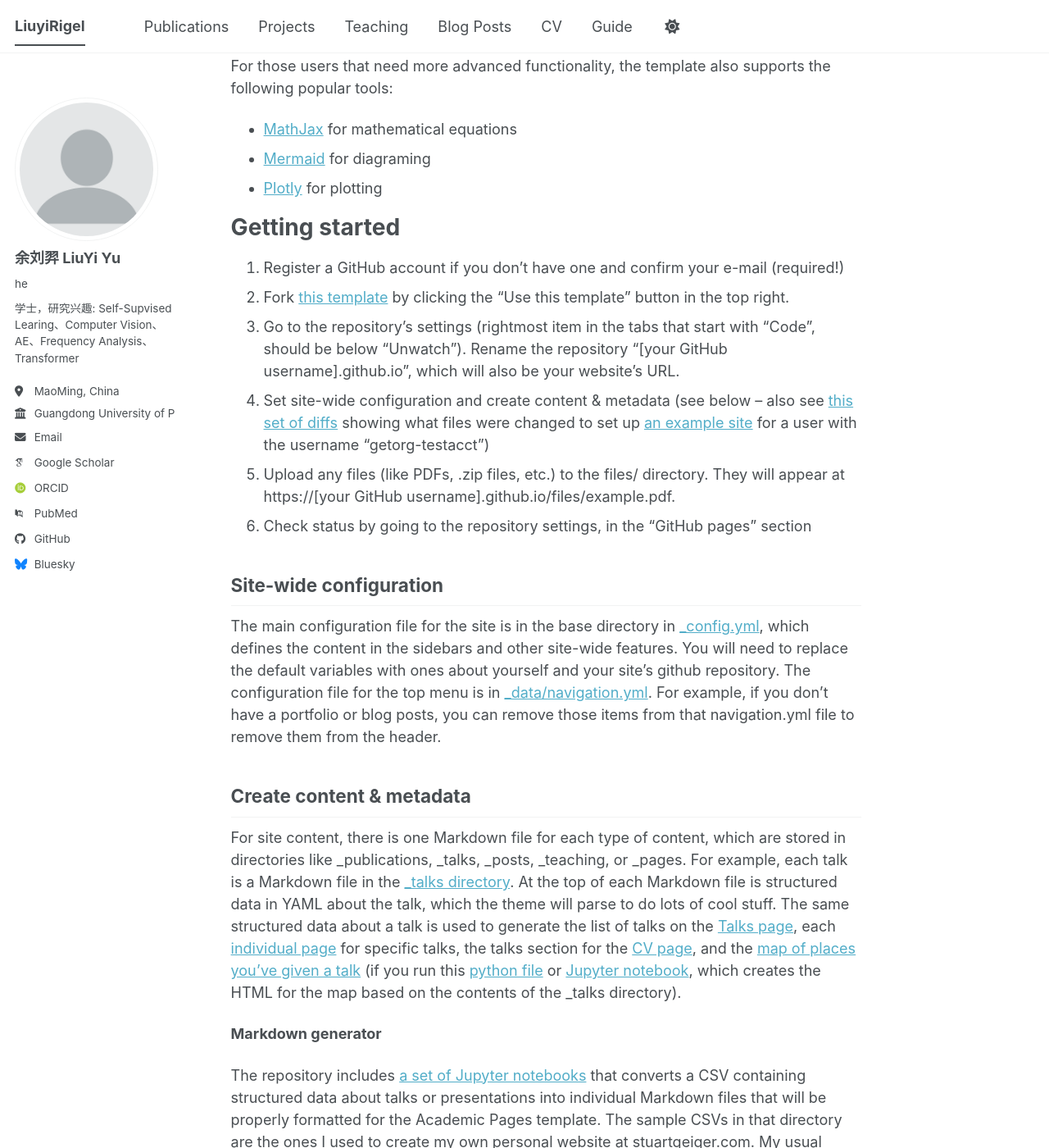
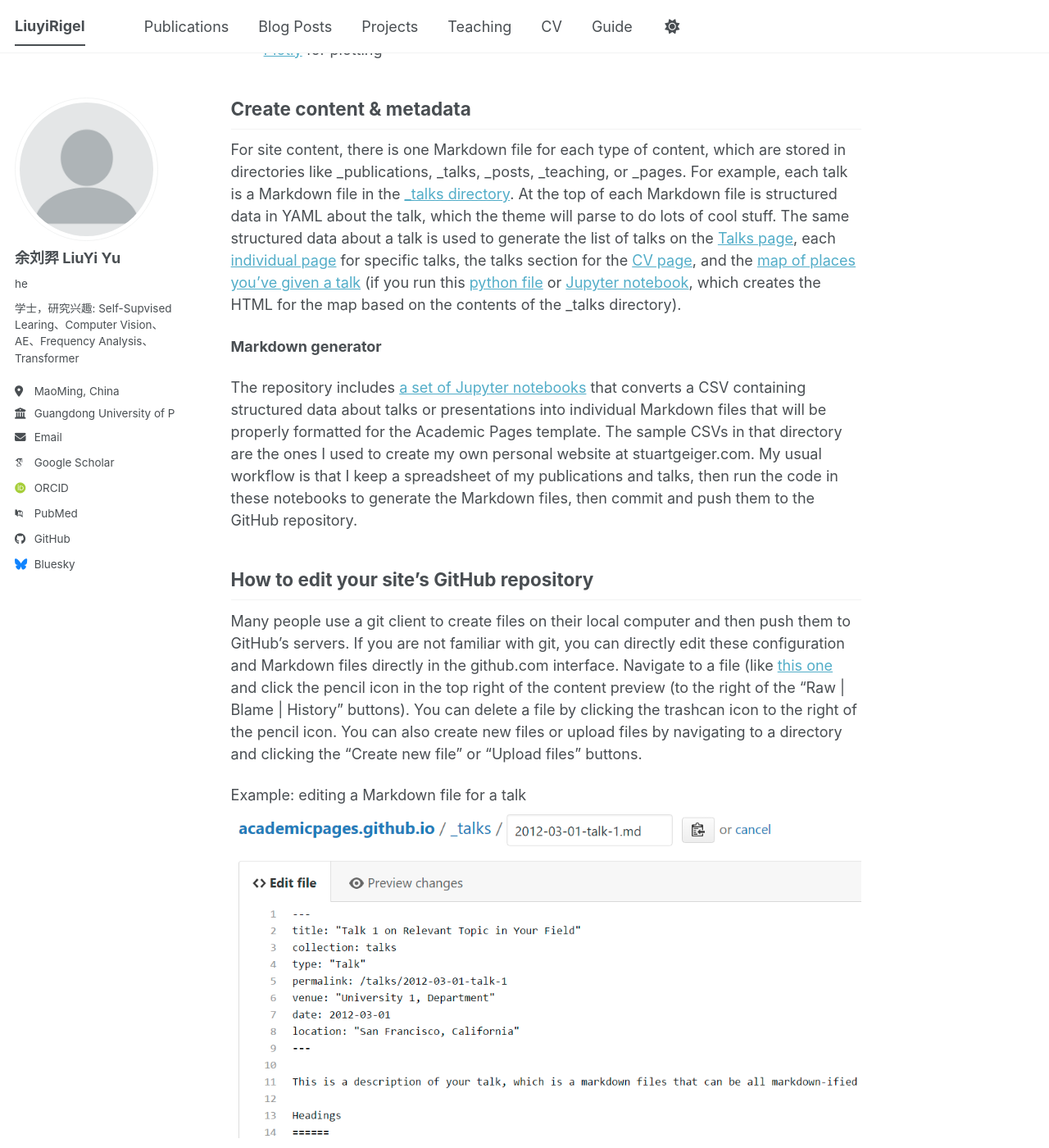
Before and after one commit to LiuyiRigel/LiuyiRigel.github.io, a Jekyll site: the page built from _pages/about.md, in a window 1280 px wide and 1400 px high, scrolled down 975 px. Shown: the whole window at 82% size. Built offline with Jekyll 4.4.1, drawn with Linux system fonts in a browser that asks for light colours; some web fonts are replaced; a script bundle is joined from its source files by our own code; library files that are not in the unit come from our copies; some of the changed text lies outside the part shown.

Commit message:
modified:   _data/navigation.yml 	modified:   _pages/about.md 	new file:   _posts/2026-03-25-blog-2.md 	modified:   _publications/2025-05-09-paper-title-number-1.md

```diff
--- a/_data/navigation.yml
+++ b/_data/navigation.yml
@@ -11,14 +11,14 @@
   - title: "Publications"
     url: /publications/
 
+  - title: "Blog Posts"
+    url: /year-archive/
+
   - title: "Projects"
     url: /projects/
 
   - title: "Teaching"
     url: /teaching/
-
-  - title: "Blog Posts"
-    url: /year-archive/
 
   - title: "CV"
     url: /cv/
--- a/_pages/about.md
+++ b/_pages/about.md
@@ -1,15 +1,18 @@
 ---
 permalink: /
-title: "Academic Pages is a ready-to-fork GitHub Pages template for academic personal websites"
+title: "Welcome to my island"
 author_profile: true
 redirect_from:
   - /about/
   - /about.html
 ---
 
-This is the front page of a website that is powered by the [Academic Pages template](https://github.com/academicpages/academicpages.github.io) and hosted on GitHub pages. [GitHub pages](https://pages.github.com) is a free service in which websites are built and hosted from code and data stored in a GitHub repository, automatically updating when a new commit is made to the repository. This template was forked from the [Minimal Mistakes Jekyll Theme](https://mmistakes.github.io/minimal-mistakes/) created by Michael Rose, and then extended to support the kinds of content that academics have: publications, talks, teaching, a portfolio, blog posts, and a dynamically-generated CV. Incidentally, these same features make it a great template for anyone that needs to show off a professional template!
+This is the front page of my website blog.
 
- You can fork [this template](https://github.com/academicpages/academicpages.github.io) right now, modify the configuration and Markdown files, add your own PDFs and other content, and have your own site for free, with no ads!
+About this page
+======
+
+You can fork [this template](https://github.com/academicpages/academicpages.github.io) right now, modify the configuration and Markdown files, add your own PDFs and other content, and have your own site for free, with no ads!
 
 A data-driven personal website
 ======
@@ -21,19 +24,6 @@
 - [MathJax](https://www.mathjax.org/) for mathematical equations
 - [Mermaid](https://mermaid.js.org/) for diagraming
 - [Plotly](https://plotly.com/javascript/) for plotting
-
-Getting started
-======
-1. Register a GitHub account if you don't have one and confirm your e-mail (required!)
-1. Fork [this template](https://github.com/academicpages/academicpages.github.io) by clicking the "Use this template" button in the top right.
-1. Go to the repository's settings (rightmost item in the tabs that start with "Code", should be below "Unwatch"). Rename the repository "[your GitHub username].github.io", which will also be your website's URL.
-1. Set site-wide configuration and create content & metadata (see below -- also see [this set of diffs](https://archive.is/3TPas) showing what files were changed to set up [an example site](https://getorg-testacct.github.io) for a user with the username "getorg-testacct")
-1. Upload any files (like PDFs, .zip files, etc.) to the files/ directory. They will appear at https://[your GitHub username].github.io/files/example.pdf.
-1. Check status by going to the repository settings, in the "GitHub pages" section
-
-Site-wide configuration
-------
-The main configuration file for the site is in the base directory in [_config.yml](https://github.com/academicpages/academicpages.github.io/blob/master/_config.yml), which defines the content in the sidebars and other site-wide features. You will need to replace the default variables with ones about yourself and your site's github repository. The configuration file for the top menu is in [_data/navigation.yml](https://github.com/academicpages/academicpages.github.io/blob/master/_data/navigation.yml). For example, if you don't have a portfolio or blog posts, you can remove those items from that navigation.yml file to remove them from the header.
 
 Create content & metadata
 ------
```
Also changed, not shown: _posts/2026-03-25-blog-2.md (added, +22 -0 lines), _publications/2025-05-09-paper-title-number-1.md (+1 -1 lines).
